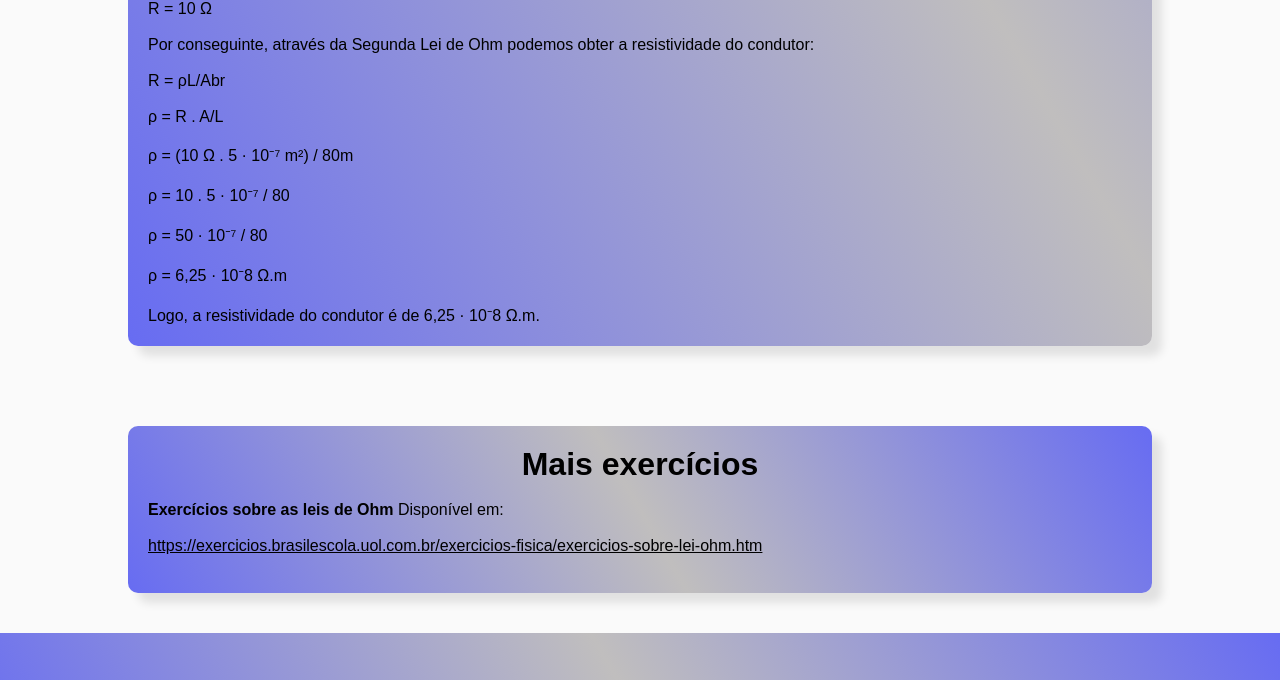
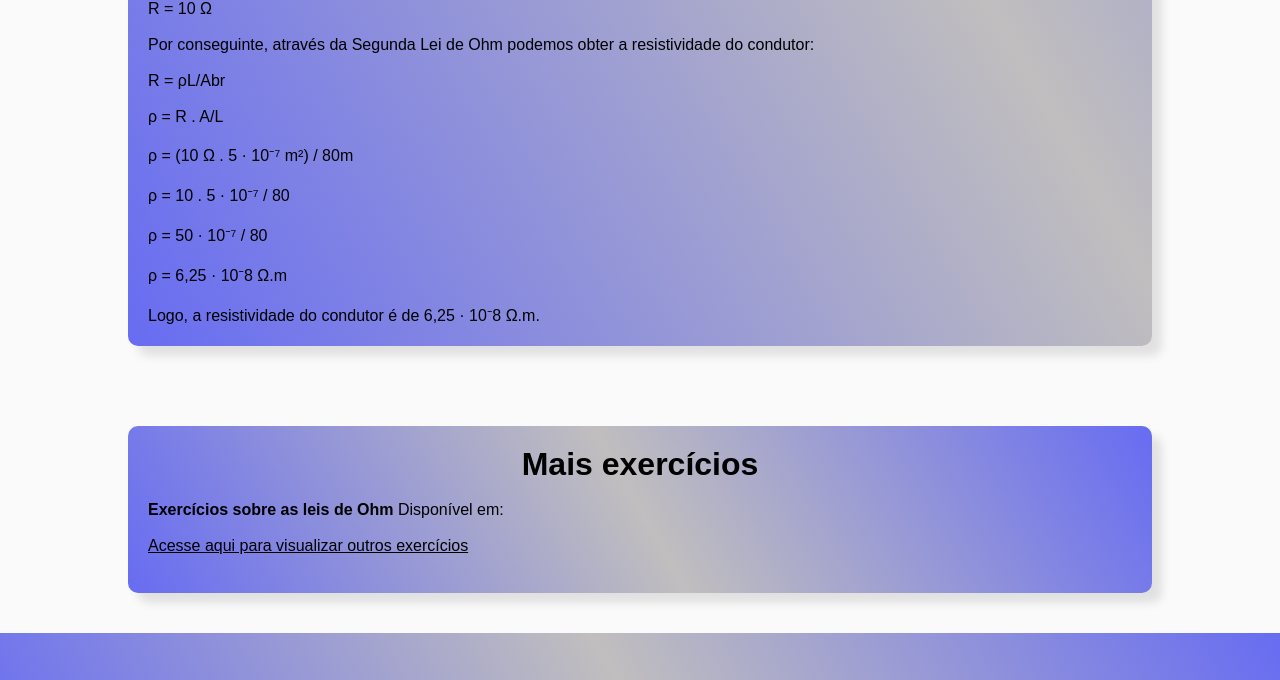
Before and after one commit to gabrielsrizzo/lei-de-ohm, a plain HTML site: page exer.html in a window 1280 px wide. Shown: the part 1705-2385 px from the top of the page. Drawn offline with Linux system fonts and the light colour scheme.

Commit message:
alterando o texto

```diff
--- a/exer.html
+++ b/exer.html
@@ -145,7 +145,7 @@
             <p><strong>Exercícios sobre as leis de Ohm</strong> Disponível em: <br>
                 <br>
                 <a style="text-decoration: underline; "
-                    href="https://exercicios.brasilescola.uol.com.br/exercicios-fisica/exercicios-sobre-lei-ohm.htm">https://exercicios.brasilescola.uol.com.br/exercicios-fisica/exercicios-sobre-lei-ohm.htm</a>
+                    href="https://exercicios.brasilescola.uol.com.br/exercicios-fisica/exercicios-sobre-lei-ohm.htm">Acesse aqui para visualizar outros exercícios</a>
             </p> <br>
 
         </div>
```
